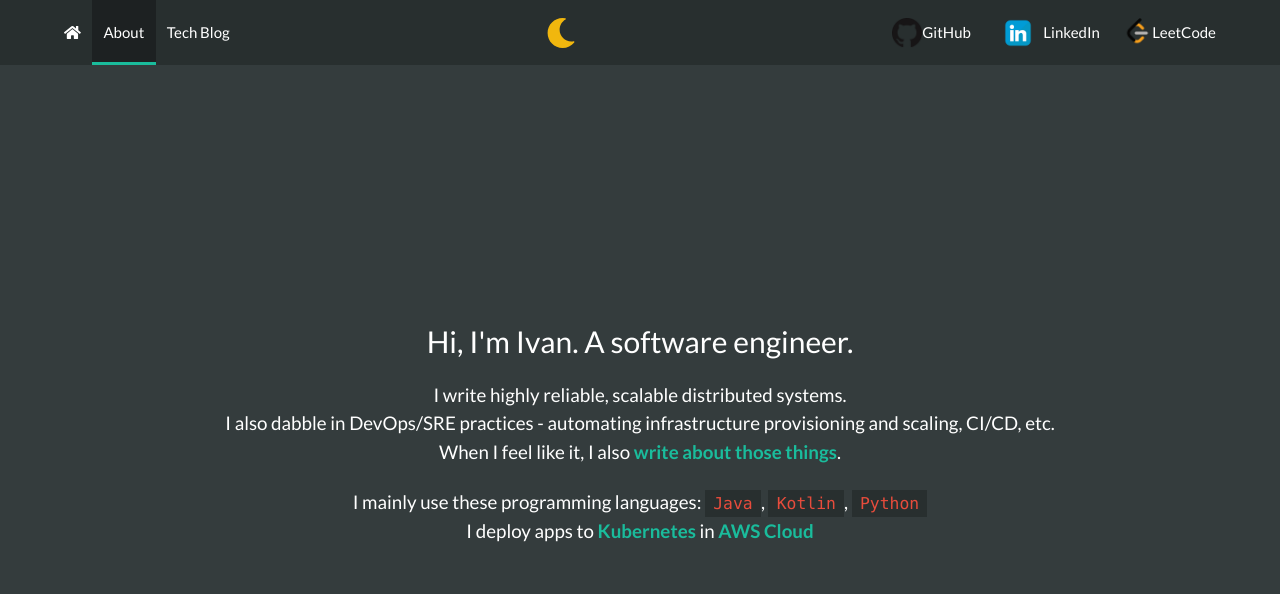
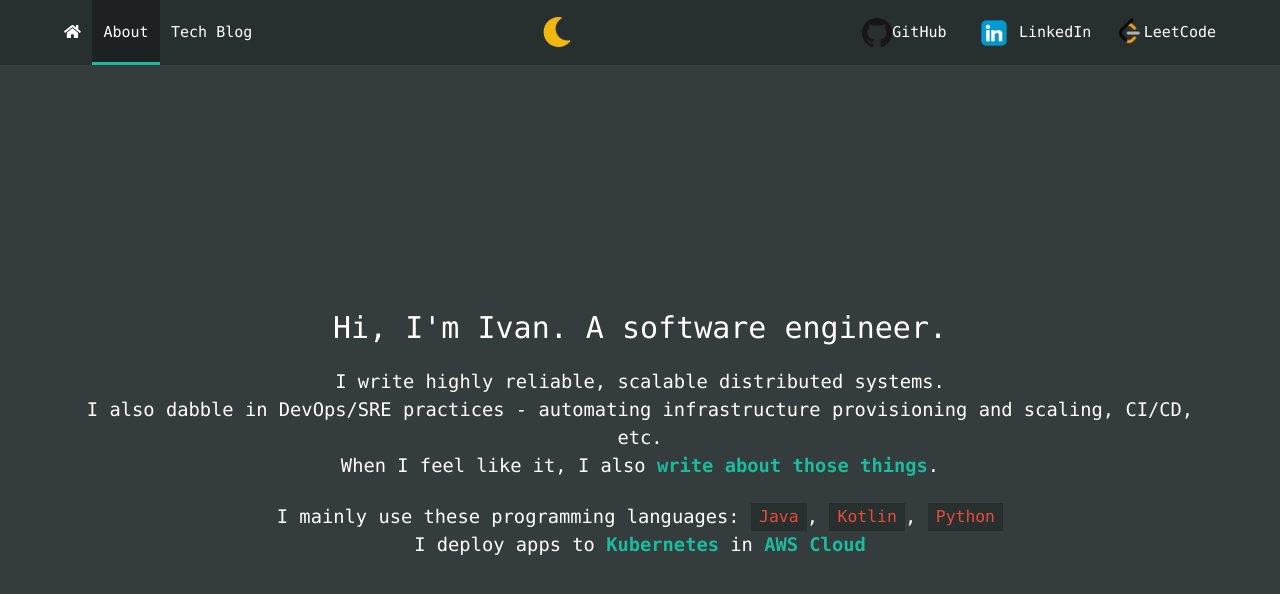
Before and after one commit to i-sergienko/i-sergienko.github.io, an Angular app: page /about in a window 1280 px wide. Shown: the top 594 px of the page. Built offline with nearby package versions, Linux system fonts and the light colour scheme.

Commit message:
restyling navbar/about

```diff
--- a/src/app/about/about.component.html
+++ b/src/app/about/about.component.html
@@ -1,5 +1,5 @@
 <section class="hero is-fullheight-with-navbar">
-  <div class="hero-body">
+  <div class="hero-body is-family-code">
     <div class="container has-text-centered">
       <p class="title">Hi, I'm Ivan. A software engineer.</p>
       <div class="block is-size-5">
--- a/src/app/article-list/article-list.component.html
+++ b/src/app/article-list/article-list.component.html
@@ -1,7 +1,7 @@
 <section *ngIf="articlePreviews && articlePreviews.length > 0" class="section">
   <div class="container">
     <div class="columns">
-      <div *ngFor="let preview of articlePreviews" class="column">
+      <div *ngFor="let preview of articlePreviews" class="column is-family-code">
         <a routerLink="/articles/{{preview.name}}">
           <div class="message">
             <header class="message-header">
--- a/src/app/navigation-menu/navigation-menu.component.html
+++ b/src/app/navigation-menu/navigation-menu.component.html
@@ -1,5 +1,5 @@
 <header>
-  <section class="hero is-dark">
+  <section class="hero is-dark is-family-code">
     <div class="hero-head">
       <!--  Navigation menu-->
       <nav class="navbar">
```
